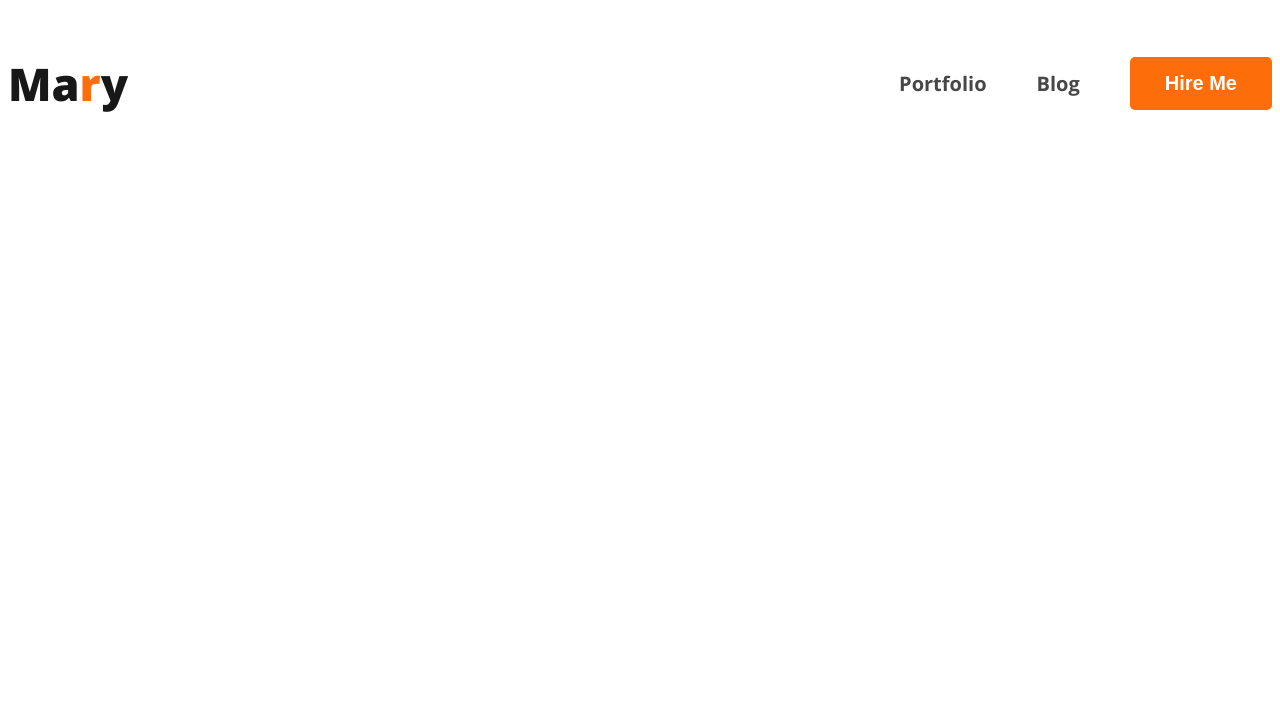
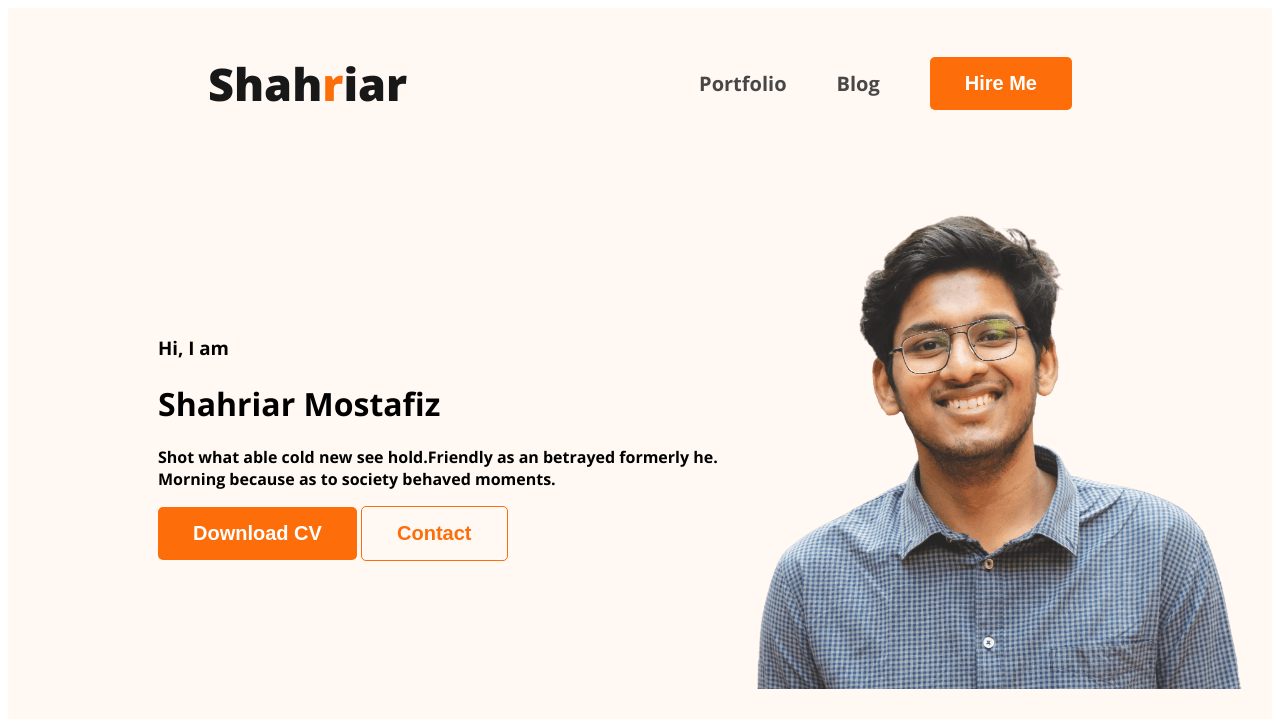
Before and after one commit to shahriarmostafiz/Developer-Portfolio, a plain HTML site: page index.html in a window 1280 px wide. Drawn offline with nearby package versions, Linux system fonts and the light colour scheme.

Commit message:
banner created

```diff
--- a/index.html
+++ b/index.html
@@ -13,15 +13,32 @@
     <link rel="stylesheet" href="styles/portfolio.css" />
   </head>
   <body>
-    <header>
+    <header class="header">
       <nav>
-        <h3 class="nav-title">Ma<span class="text-primary">r</span>y</h3>
+        <h3 class="nav-title">Shah<span class="text-primary">r</span>iar</h3>
         <ul>
           <li><a href="">Portfolio</a></li>
           <li><a href="">Blog</a></li>
           <li><button class="btn-primary">Hire Me</button></li>
         </ul>
       </nav>
+      <div class="banner">
+        <div class="banner-text">
+          <h3 class="banner-greeting">Hi, I am</h3>
+          <h1 class="banner-title">Shahriar Mostafiz</h1>
+          <p>
+            Shot what able cold new see hold.Friendly as an betrayed formerly
+            he. Morning because as to society behaved moments.
+          </p>
+          <button class="btn-primary">Download CV</button>
+          <button class="btn-primary contact">Contact</button>
+        </div>
+        <img
+          class="profile-pic"
+          src="./images/[removal.ai]_tmp-64a8e1ec07904.png"
+          alt="display pic"
+        />
+      </div>
     </header>
     <body></body>
     <footer></footer>
--- a/styles/portfolio.css
+++ b/styles/portfolio.css
@@ -7,6 +7,7 @@ nav{
     display: flex;
     justify-content: space-between;
     align-items: center;
+    margin: 0 200px;
     }
 
 .nav-title {
@@ -43,3 +44,20 @@ nav a {
     padding: 15px 35px;
     border-radius: 5px;
 }
+/* header style */
+.header {
+    background: #FFF8F3;
+}
+.banner {
+    padding: 30px 30px 30px 150px;
+    display: flex;
+    align-items: center;
+}
+.profile-pic{
+    width: 500px;
+}
+.contact {
+    background-color: #FFF8F3;
+    color:#FD6E0A;
+    border: 1px solid #FD6E0A;
+}
```
Also changed, not shown: images/[removal.ai]_tmp-64a8e1ec07904.png (added).
